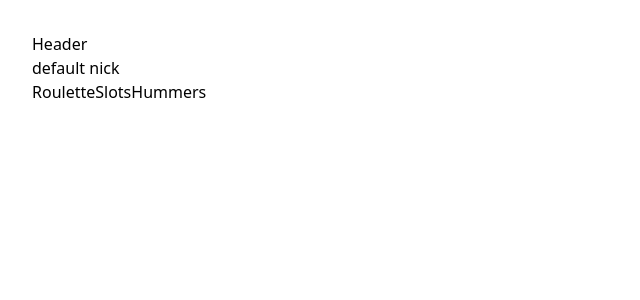
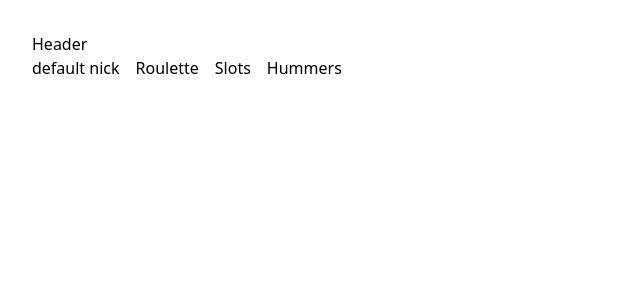
Before and after one commit to povezlo/react-casino, a React (Vite) app: page / in a window 1280 px wide. Shown: the top 300 px of the page, without its empty margins (0-640 px from the left). Built offline with nearby package versions, Linux system fonts and the light colour scheme; no server answers.

Commit message:
fixes layout

```diff
--- a/tailwind.config.js
+++ b/tailwind.config.js
@@ -1,6 +1,6 @@
 /** @type {import('tailwindcss').Config} */
 export default {
-  content: ['./index.html', './src/**/*.{js, ts, tsx, jsx}'],
+  content: ['./index.html', './src/**/*.{js,ts,jsx,tsx}'],
   theme: {
     extend: {
       colors: {
```
